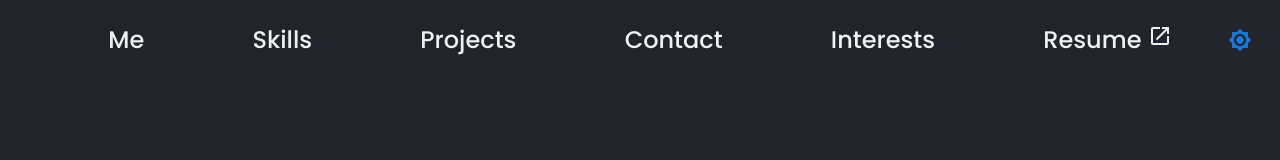
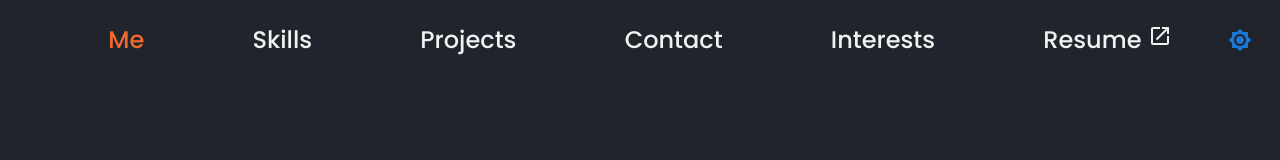
Before and after one commit to jpranays/pranay-portfolio, a React (Vite) app: page / in a window 1280 px wide. Shown: the top 160 px of the page. Built offline with nearby package versions, Linux system fonts and the light colour scheme.

Commit message:
Fixed nav active link issue

```diff
--- a/src/components/About/Index.jsx
+++ b/src/components/About/Index.jsx
@@ -22,6 +22,7 @@ function About() {
 			i++;
 			if (i == 17) {
 				clearInterval(counter);
+				i = 0;
 			}
 			span.classList.add("anim");
 		}
--- a/src/components/App/Index.jsx
+++ b/src/components/App/Index.jsx
@@ -24,7 +24,6 @@ function App() {
 			text: "#f1f1f1",
 		},
 	};
-	/*
 	useIntersectionObs(setActiveLink, [
 		"about",
 		"skills",
@@ -32,7 +31,6 @@ function App() {
 		"contact",
 		"interests",
 	]);
-	*/
 	return (
 		<ThemeProvider
 			theme={currentTheme === "light" ? theme.lightTheme : theme.darkTheme}
--- a/src/hooks/useIntersectionObs.js
+++ b/src/hooks/useIntersectionObs.js
@@ -13,7 +13,7 @@ function useIntersectionObs(setActiveLink, containerArray) {
 			{
 				root: null,
 				rootMargin: "0px",
-				threshold: 1,
+				threshold: 0.5,
 			}
 		);
 		containerArray.forEach((container) => {
```
